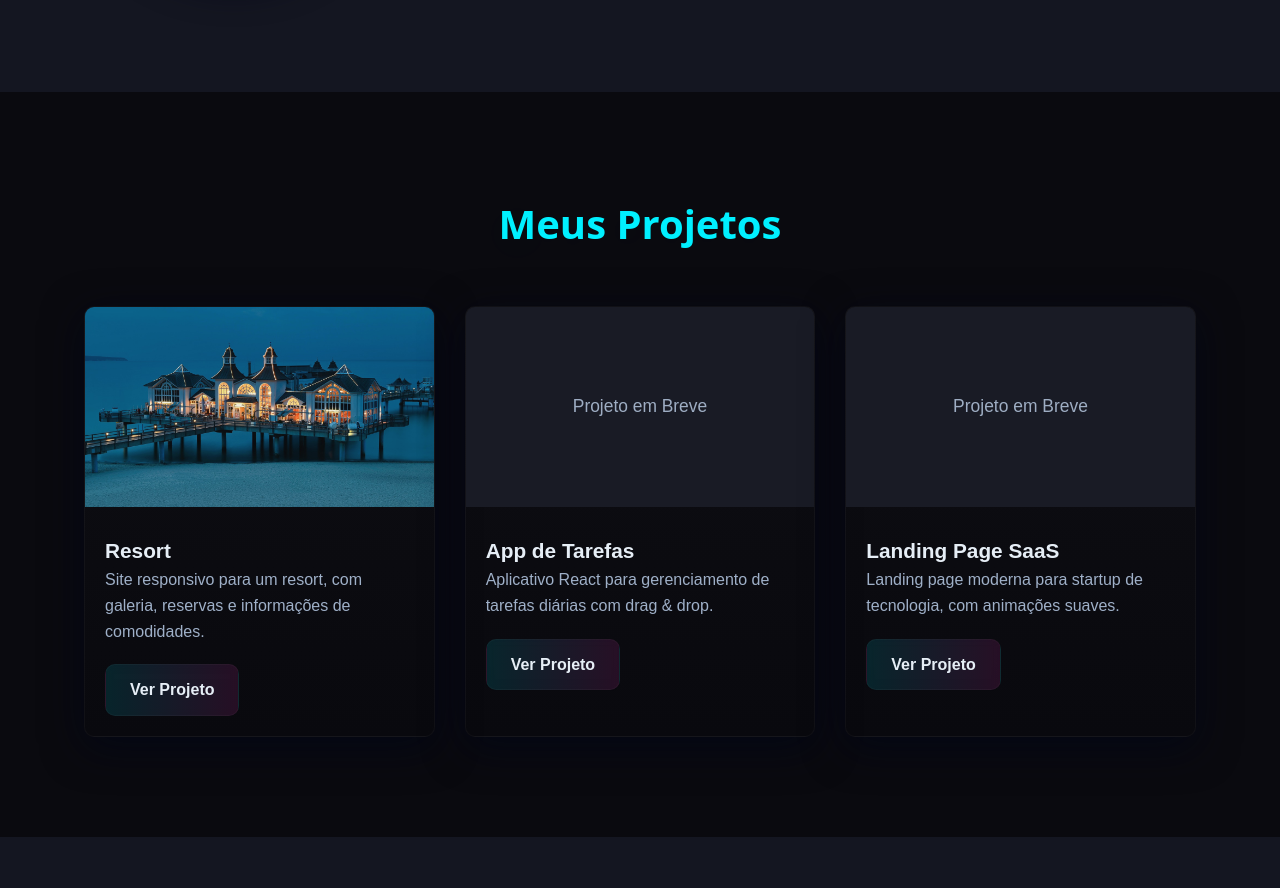
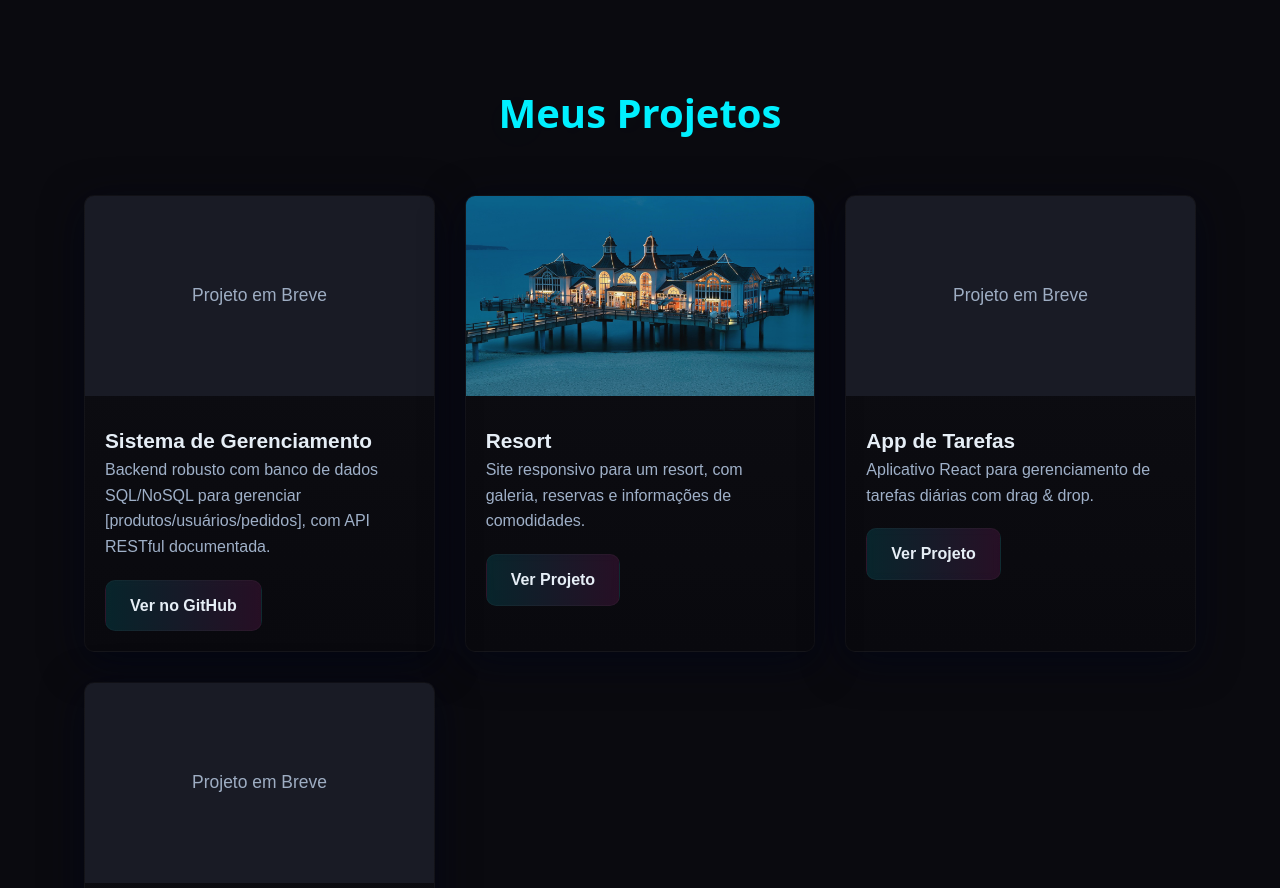
Before and after one commit to Joabsonbatista/joabsonbatista, a plain HTML site: page index.html in a window 1280 px wide. Shown: the part 1330-2218 px from the top of the page. Drawn offline with Linux system fonts and the light colour scheme.

```diff
--- a/index.html
+++ b/index.html
@@ -61,7 +61,7 @@
         <div class="foto">
           <!-- Otimização de Imagem: Lazy Loading + Imagens Responsivas -->
           <img
-            src="./assets/whatsapp.jpeg"
+            src="./assets/profile.jpeg"
             alt="Foto de Joabson Batista"
             loading="lazy" decoding="async">
         </div>
@@ -88,6 +88,15 @@
     <div class="container">
       <h2 class="section-title">Meus Projetos</h2>
       <div class="projetos-grid">
+        <div class="projeto-card fade-in-element">
+          <img
+            src="./assets/placeholder.svg"
+            alt="Imagem do projeto de Banco de Dados"
+            loading="lazy" decoding="async">
+          <h3>Sistema de Gerenciamento</h3>
+          <p>Backend robusto com banco de dados SQL/NoSQL para gerenciar [produtos/usuários/pedidos], com API RESTful documentada.</p>
+          <a href="https://github.com/joabsonbatista/seu-projeto-db" target="_blank" rel="noopener noreferrer" class="btn">Ver no GitHub</a>
+        </div>
         <div class="projeto-card fade-in-element">
           <!-- Otimização de Imagem: Lazy Loading + Imagens Responsivas -->
           <img
```
